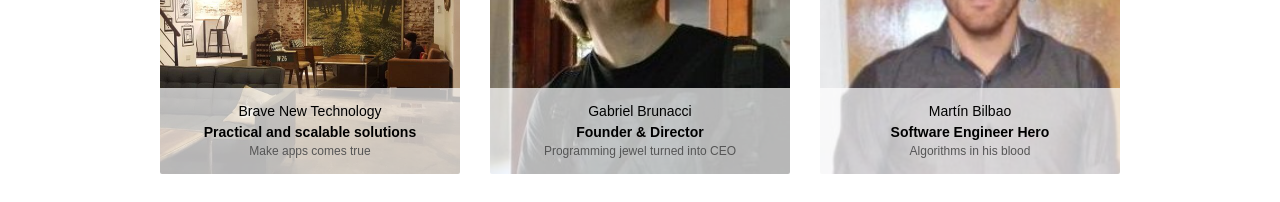
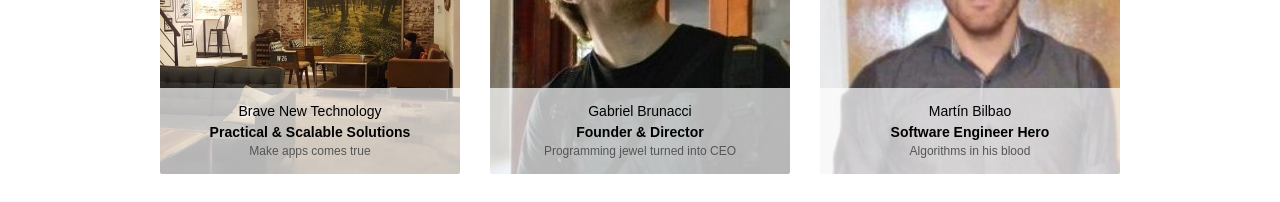
Before and after one commit to BNT-AR/bnt-ar.github.io, a React (Create React App) app: page / in a window 1280 px wide. Shown: the part 4600-4802 px from the top of the page. Built offline with nearby package versions, Linux system fonts and the light colour scheme.

Commit message:
Text update

```diff
--- a/src/components/Team/index.js
+++ b/src/components/Team/index.js
@@ -26,7 +26,7 @@ class Stack extends Component {
                 <Member
                   image={BNT}
                   name={'Brave New Technology'}
-                  title={'Practical and scalable solutions'}
+                  title={'Practical & Scalable Solutions'}
                   description={'Make apps comes true'}
                   linkedIn={'https://www.linkedin.com/company-beta/24781853/'}
                 />
```
